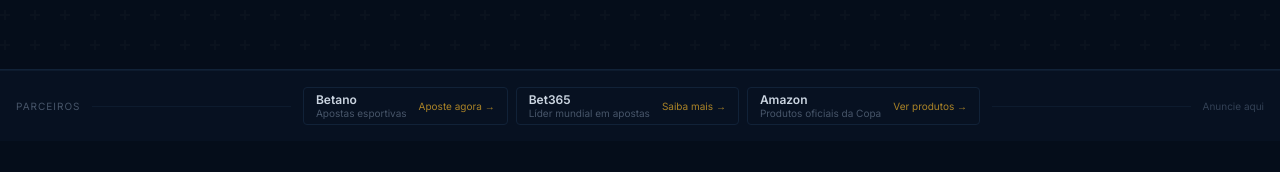
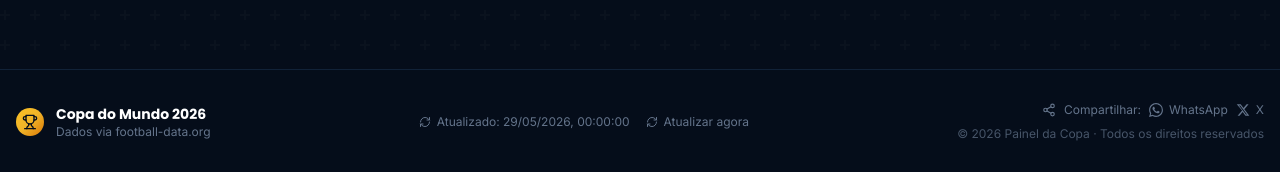
Before and after one commit to RUrzeda/copa2026, a React (Vite) app: page / in a window 1280 px wide. Shown: the part 860-1032 px from the top of the page. Built offline with nearby package versions, Linux system fonts and the light colour scheme; no server answers.

Commit message:
remove: remover barra de afiliados do portal
Co-Authored-By: Claude Sonnet 4.6 <noreply@anthropic.com>

```diff
--- a/src/components/layout/Footer.tsx
+++ b/src/components/layout/Footer.tsx
@@ -1,7 +1,6 @@
 import { Trophy, RefreshCw } from 'lucide-react'
 import { useData } from '../../hooks/useData'
 import { formatMatchDate } from '../../utils/helpers'
-import { AffiliateBar } from '../ui/AffiliateBar'
 import { ShareSite } from '../ui/ShareButton'
 
 export function Footer() {
@@ -9,7 +8,6 @@ export function Footer() {
 
   return (
     <footer className="border-t border-navy-700 bg-navy-950 mt-12">
-      <AffiliateBar />
       <div className="max-w-screen-2xl mx-auto px-4 py-8">
         <div className="flex flex-col md:flex-row items-center justify-between gap-4">
           <div className="flex items-center gap-3">
--- a/src/components/ui/AffiliateBar.tsx
+++ /dev/null
@@ -1,67 +0,0 @@
-interface Affiliate {
-  name: string
-  description: string
-  url: string
-  cta: string
-}
-
-const AFFILIATES: Affiliate[] = [
-  {
-    name: 'Betano',
-    description: 'Apostas esportivas',
-    url: 'https://www.betano.bet.br',
-    cta: 'Aposte agora',
-  },
-  {
-    name: 'Bet365',
-    description: 'Líder mundial em apostas',
-    url: 'https://www.bet365.com',
-    cta: 'Saiba mais',
-  },
-  {
-    name: 'Amazon',
-    description: 'Produtos oficiais da Copa',
-    url: 'https://www.amazon.com.br/s?k=copa+do+mundo+2026',
-    cta: 'Ver produtos',
-  },
-]
-
-export function AffiliateBar() {
-  return (
-    <div className="border-t border-navy-800 bg-navy-900/50">
-      <div className="max-w-screen-2xl mx-auto px-4 py-4">
-        <div className="flex flex-col sm:flex-row items-center gap-3">
-          <span className="text-[10px] uppercase tracking-widest text-slate-600 whitespace-nowrap">
-            Parceiros
-          </span>
-          <div className="h-px flex-1 bg-navy-800 hidden sm:block" />
-          <div className="flex flex-wrap justify-center gap-2">
-            {AFFILIATES.map((a) => (
-              <a
-                key={a.name}
-                href={a.url}
-                target="_blank"
-                rel="noopener noreferrer sponsored"
-                className="group flex items-center gap-2 px-3 py-1.5 rounded border border-navy-700 hover:border-gold-500/40 hover:bg-navy-800 transition-all duration-200"
-              >
-                <div className="text-left">
-                  <div className="text-xs font-semibold text-slate-300 group-hover:text-gold-400 transition-colors leading-none">
-                    {a.name}
-                  </div>
-                  <div className="text-[10px] text-slate-600 leading-none mt-0.5">
-                    {a.description}
-                  </div>
-                </div>
-                <span className="text-[10px] text-gold-500/70 group-hover:text-gold-400 transition-colors ml-1 whitespace-nowrap">
-                  {a.cta} →
-                </span>
-              </a>
-            ))}
-          </div>
-          <div className="h-px flex-1 bg-navy-800 hidden sm:block" />
-          <span className="text-[10px] text-slate-700 whitespace-nowrap">Anuncie aqui</span>
-        </div>
-      </div>
-    </div>
-  )
-}
```
